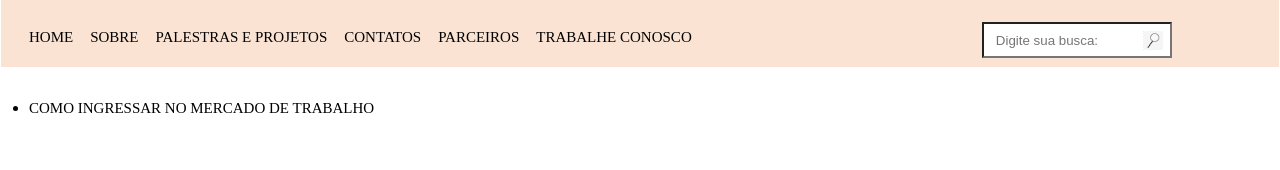
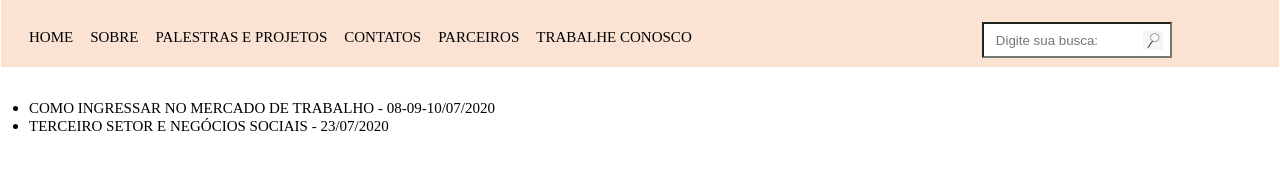
Before and after one commit to Alexandre-br735/projetoSiteFuturus, a plain HTML site: page palestraConcluida/index.html in a window 1280 px wide. Shown: the part 132-302 px from the top of the page. Drawn offline with Linux system fonts and the light colour scheme.

Commit message:
atualização das palestras concluídas

```diff
--- a/palestraConcluida/index.html
+++ b/palestraConcluida/index.html
@@ -71,7 +71,10 @@
             <div class="subtopicos">
                 <ul>
                     <li>
-                        <a href="../">Como ingressar no mercado de trabalho</a>
+                        <a href="../paginaCIMT/index.html">Como ingressar no mercado de trabalho - 08-09-10/07/2020</a>
+                    </li>
+                    <li>
+                        <a href="../pagina3Setor/index.html">Terceiro setor e negócios sociais - 23/07/2020</a>
                     </li>
                 </ul>
             </div>
```
Also changed, not shown: PaginaPP/index.html (+1 -1 lines), pagina3Setor/index.html (+1 -1 lines), palestraAndamento/index.html (+1 -1 lines).
